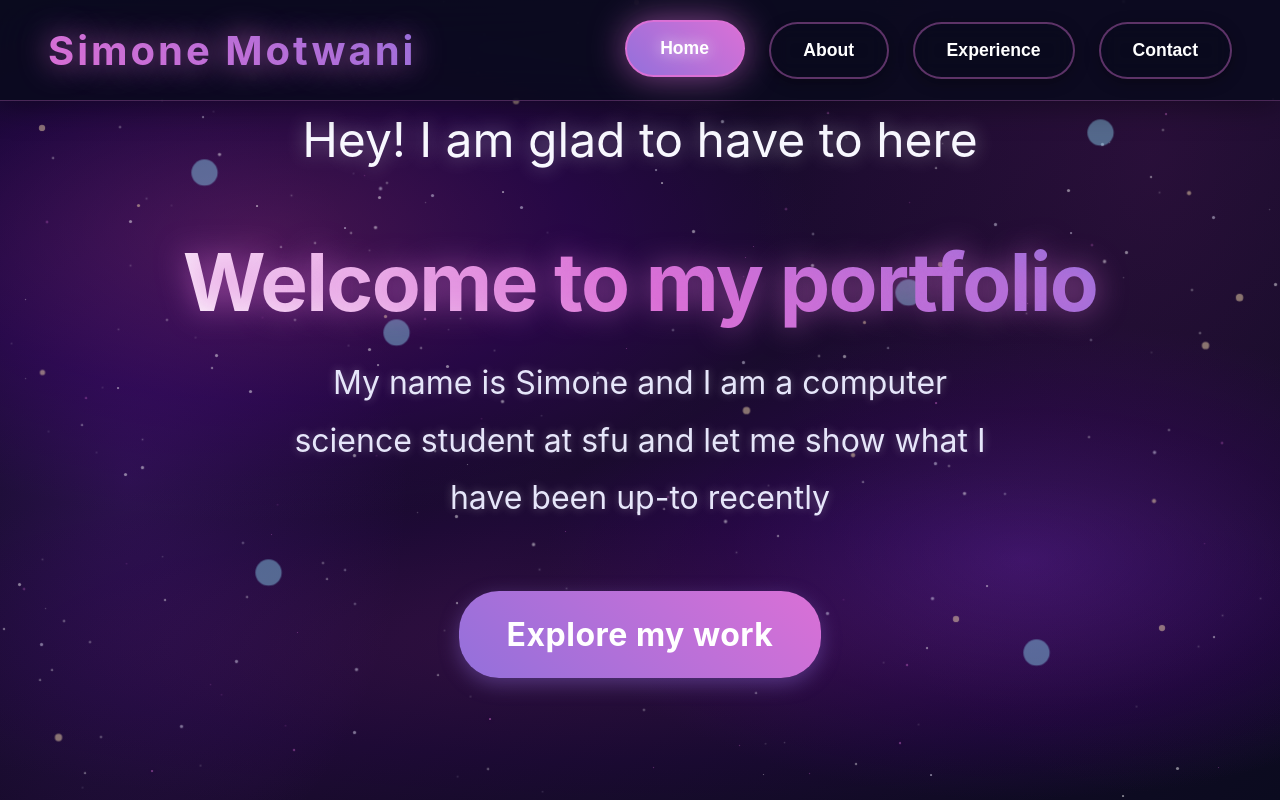
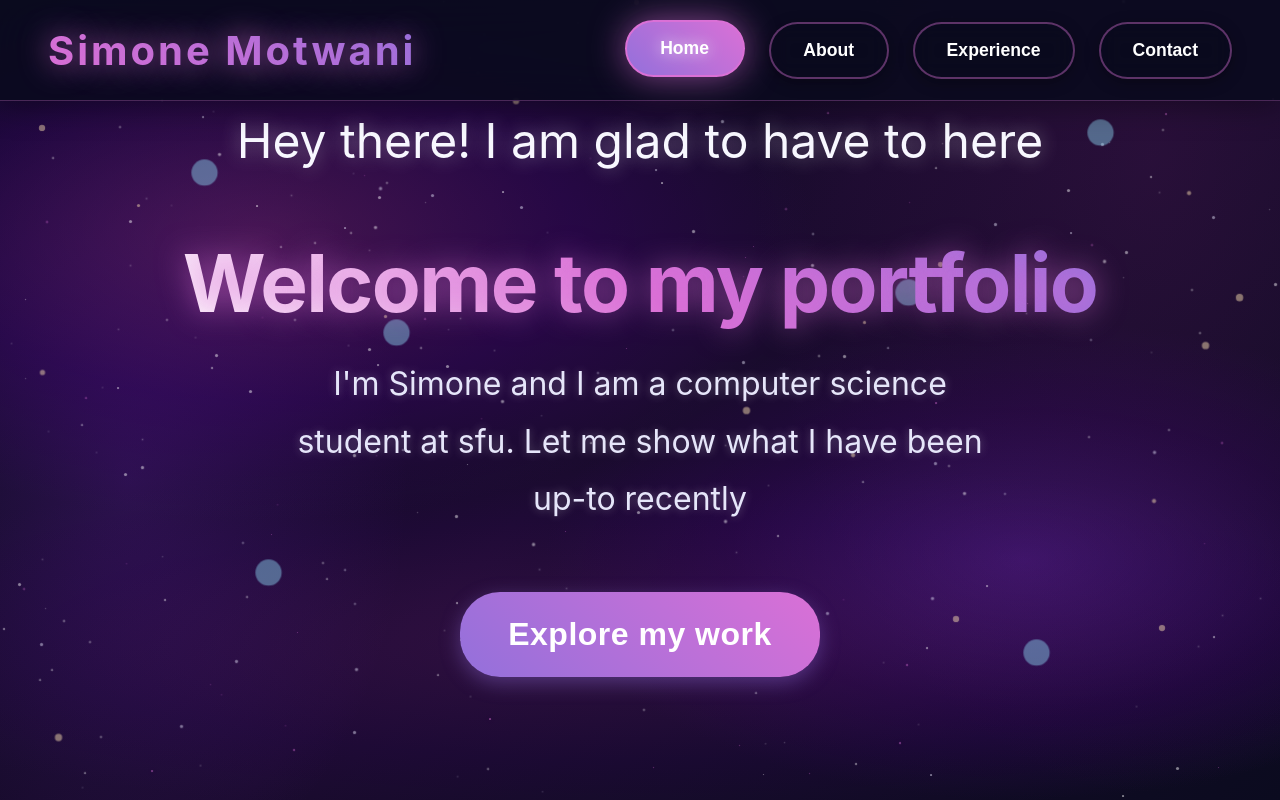
Before and after one commit to simonemotwani/simonemotwani.github.io, a React (Create React App) app: page / in a window 1280 px wide. Built offline with nearby package versions, Linux system fonts and the light colour scheme; the HTML template or start-up script is replaced by a standard one.

Commit message:
More styling fixed and button to experience now works

```diff
--- a/src/App.tsx
+++ b/src/App.tsx
@@ -17,7 +17,7 @@ function App() {
   const renderSection = () => {
     switch (currentSection) {
       case 'home':
-        return <HomeSection />;
+        return <HomeSection setCurrentSection={setCurrentSection} />;
       case 'about':
         return <AboutSection />;
       case 'projects':
@@ -25,7 +25,7 @@ function App() {
       case 'contact':
         return <ContactSection />;
       default:
-        return <HomeSection />;
+        return <HomeSection setCurrentSection={setCurrentSection} />;
     }
   };
 
--- a/src/components/HomeSection.tsx
+++ b/src/components/HomeSection.tsx
@@ -2,7 +2,11 @@
 import React from 'react';
 import { motion } from 'framer-motion';
 
-const HomeSection: React.FC = () => {
+interface HomeSectionProps {
+  setCurrentSection: (section: string) => void;
+}
+
+const HomeSection: React.FC<HomeSectionProps> = ({ setCurrentSection }) => {
   return (
     <motion.section
       className="section home-section"
@@ -15,9 +19,9 @@ const HomeSection: React.FC = () => {
           initial={{ opacity: 0, y: 50 }}
           animate={{ opacity: 1, y: 0 }}
           transition={{ delay: 0.3, duration: 1, ease: "easeOut" }}
-          style={{ fontSize: '3rem', marginBottom: '4rem',  marginTop: '-7rem', whiteSpace: 'nowrap' }}
+          style={{ fontSize: '3rem', marginBottom: '4rem', marginTop: '-7rem', whiteSpace: 'nowrap' }}
         >
-          Hey! I am glad to have to here
+          Hey there! I am glad to have to here
         </motion.h2>
 
         <motion.h1
@@ -26,7 +30,6 @@ const HomeSection: React.FC = () => {
           transition={{ delay: 0.6, duration: 1, ease: "easeOut" }}
         >
           Welcome to my portfolio
-
         </motion.h1>
 
         <motion.p
@@ -35,12 +38,12 @@ const HomeSection: React.FC = () => {
           transition={{ delay: 0.9, duration: 1, ease: "easeOut" }}
           style={{ fontSize: '2rem',marginBottom: '4rem', lineHeight: '1.8' }}
         >
-          My name is Simone and I am a computer science student at sfu and let me show what I have been up-to recently
+          I'm Simone and I am a computer science student at sfu. Let me show what I have been up-to recently
         </motion.p>
 
-        <motion.a
-          href="#projects"
+        <motion.button
           className="cta-button"
+          onClick={() => setCurrentSection('projects')}
           initial={{ opacity: 0, scale: 0.8 }}
           animate={{ opacity: 1, scale: 1 }}
           transition={{ delay: 1.2, duration: 0.8, ease: "easeOut" }}
@@ -49,7 +52,6 @@ const HomeSection: React.FC = () => {
             y: -3
           }}
           whileTap={{ scale: 0.95 }}
-
           style={{
             padding: '1.5rem 3rem',
             fontSize: '2rem',
@@ -57,7 +59,7 @@ const HomeSection: React.FC = () => {
           }}
         >
           Explore my work
-        </motion.a>
+        </motion.button>
       </div>
     </motion.section>
   );
```
